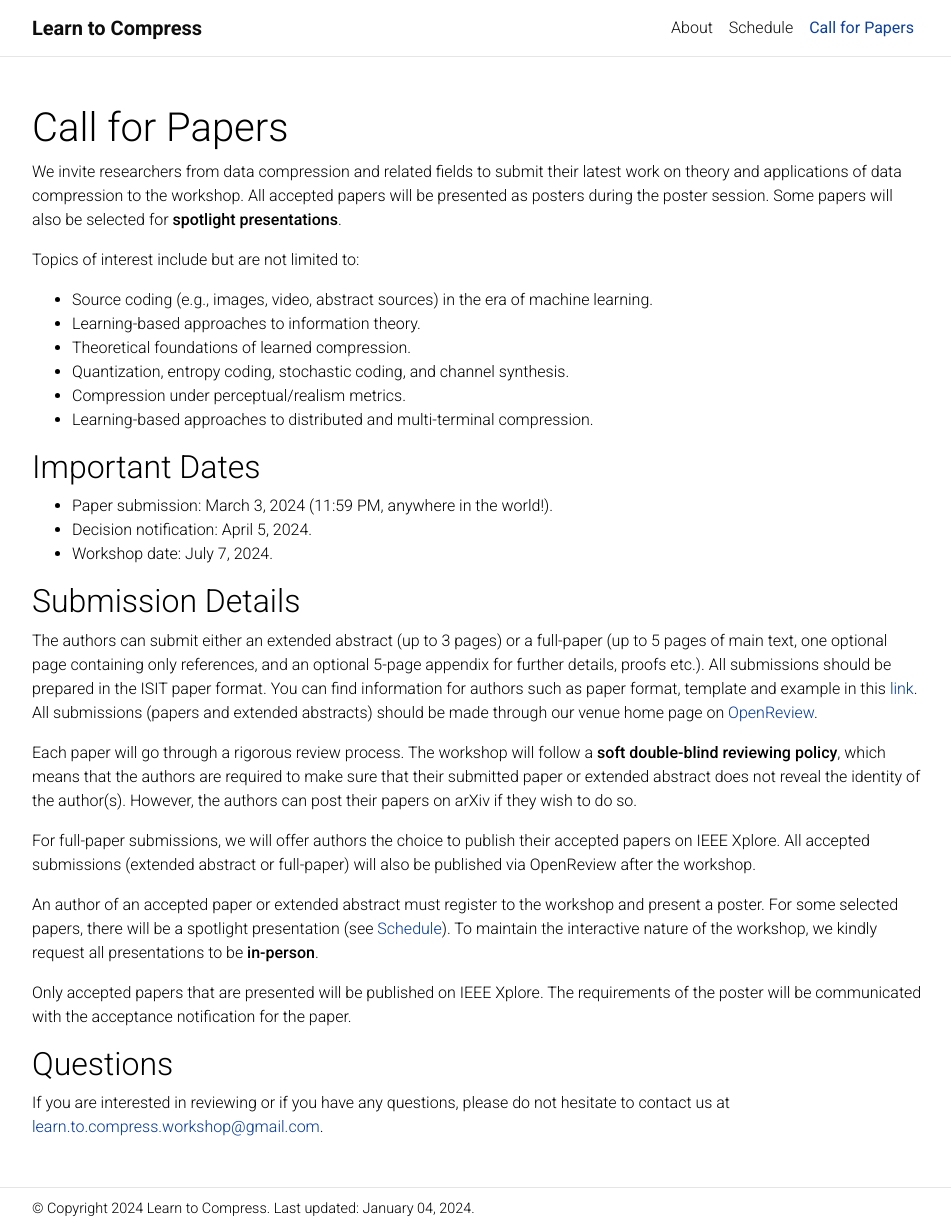
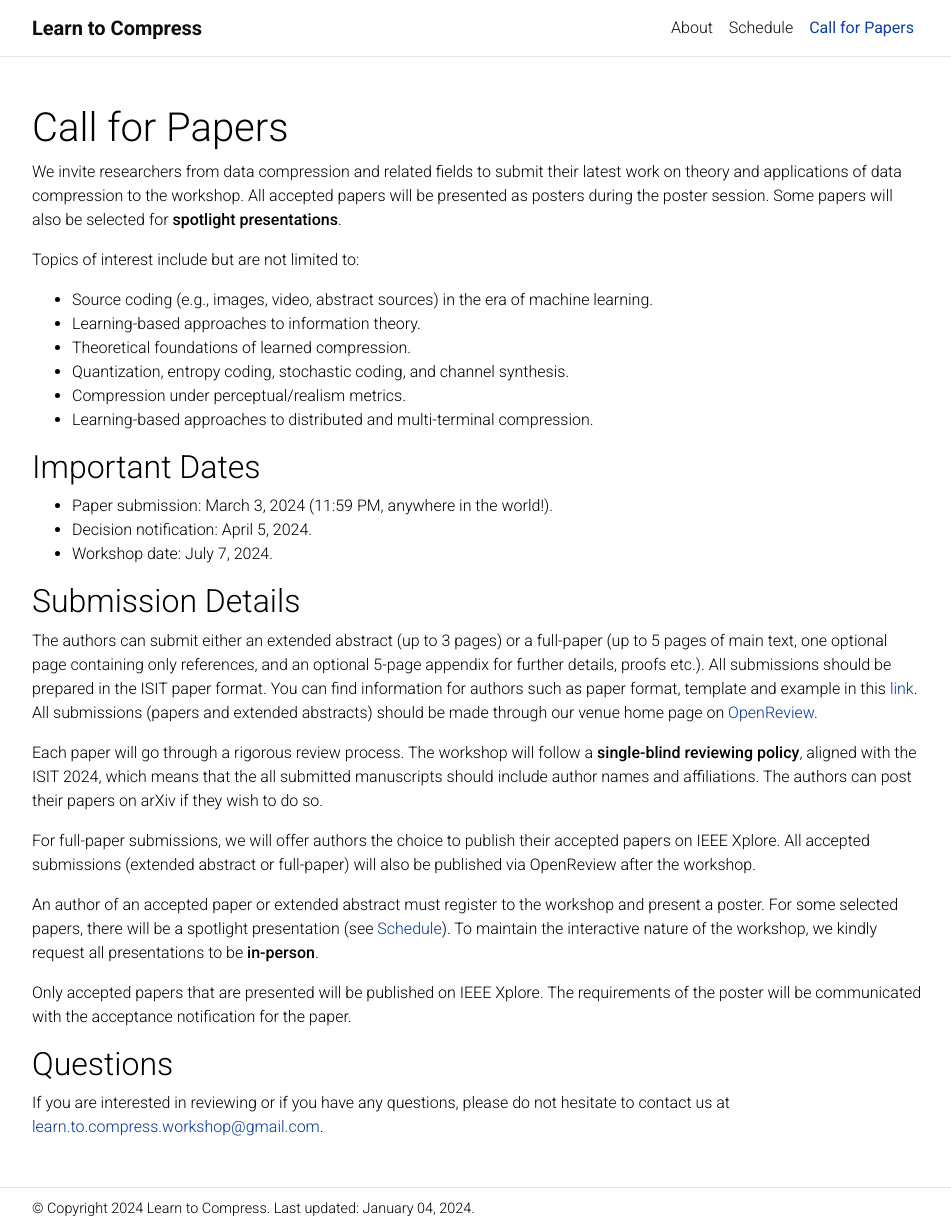
Before and after one commit to learn-to-compress-workshop-isit/learn-to-compress-workshop-isit.github.io, a Jekyll site: the page built from _pages/call.md, in a window 1280 px wide and 1230 px high. Shown: the whole window, without its empty margins (163-1114 px from the left). Built offline with Jekyll 4.4.1, drawn with Linux system fonts in a browser that asks for light colours; comment, search, counter and statistics services are not loaded; a style sheet for code colours, icons or effects is not loaded.

Commit message:
update reviewing policy to be single-blind

```diff
--- a/_pages/call.md
+++ b/_pages/call.md
@@ -29,7 +29,7 @@ The authors can submit either an extended abstract (up to 3 pages) or a full-pap
 further details, proofs etc.). All submissions should be prepared in the ISIT paper format. You can find information for authors such as paper format, template and example in this [link](https://2024.ieee-isit.org/information-authors-0). All submissions (papers and extended abstracts) should be made through our venue home page on [OpenReview](https://openreview.net/group?id=IEEE.org/ISIT/2024/Workshop/LCW#tab-your-consoles).
 
 
-Each paper will go through a rigorous review process. The workshop will follow a **soft double-blind reviewing policy**, which means that the authors are required to make sure that their submitted paper or extended abstract does not reveal the identity of the author(s). However, the authors can post their papers on arXiv if they wish to do so.
+Each paper will go through a rigorous review process. The workshop will follow a **single-blind reviewing policy**, aligned with the ISIT 2024, which means that the all submitted manuscripts should include author names and affiliations. The authors can post their papers on arXiv if they wish to do so.
 
 For full-paper submissions, we will offer authors the choice to publish their accepted papers on IEEE Xplore. All accepted submissions (extended abstract or full-paper) will also be published via OpenReview after the workshop.
 
```
Also changed, not shown: 2 other files.
